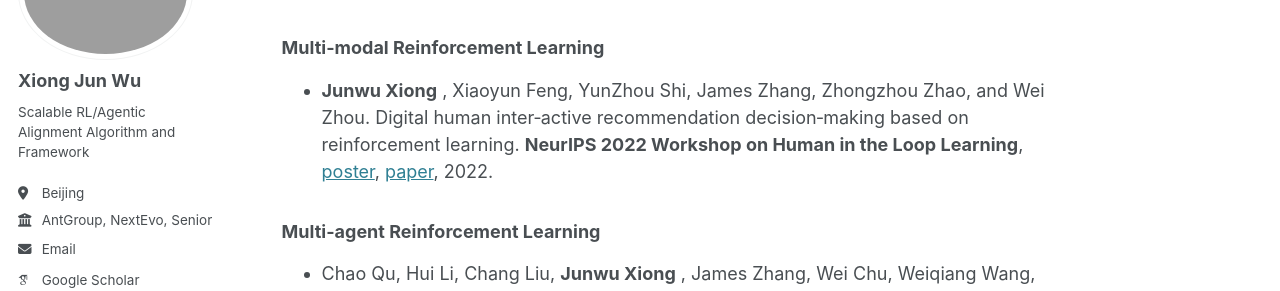
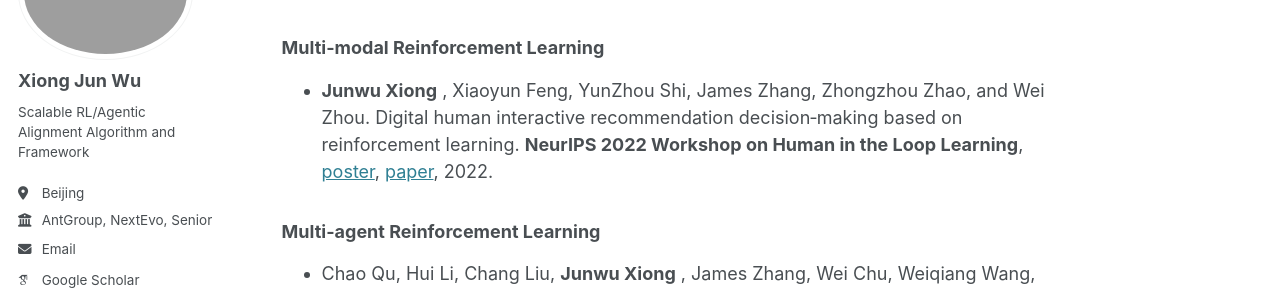
Before and after one commit to junwuxgi/junwuxgi.github.io, a Jekyll site: the page built from _pages/about.md, in a window 1280 px wide and 900 px high, scrolled down 2233 px. Shown: the part 180-471 px from the top of the window. Built offline with Jekyll 4.4.1, drawn with Linux system fonts in a browser that asks for light colours; some web fonts are replaced.

Commit message:
update config

```diff
--- a/_pages/about.md
+++ b/_pages/about.md
@@ -55,7 +55,7 @@ redirect_from:
 
 ### **Multi-modal Reinforcement Learning**
 
-* **Junwu Xiong** , Xiaoyun Feng, YunZhou Shi, James Zhang, Zhongzhou Zhao, and Wei Zhou. Digital human inter‑active recommendation decision‑making based on reinforcement learning.  **NeurIPS 2022 Workshop on Human in the Loop Learning**, [poster](https://neurips.cc/virtual/2022/64429), [paper](https://arxiv.org/abs/2210.10638), 2022.
+* **Junwu Xiong** , Xiaoyun Feng, YunZhou Shi, James Zhang, Zhongzhou Zhao, and Wei Zhou. Digital human interactive recommendation decision‑making based on reinforcement learning.  **NeurIPS 2022 Workshop on Human in the Loop Learning**, [poster](https://neurips.cc/virtual/2022/64429), [paper](https://arxiv.org/abs/2210.10638), 2022.
 
 ### **Multi-agent Reinforcement Learning**
 
```
Also changed, not shown: other parts of _pages/about.md (+1 -1 lines).
